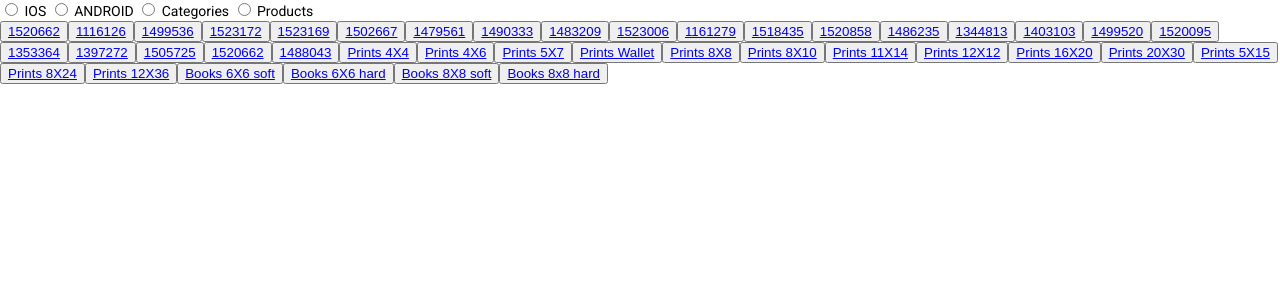
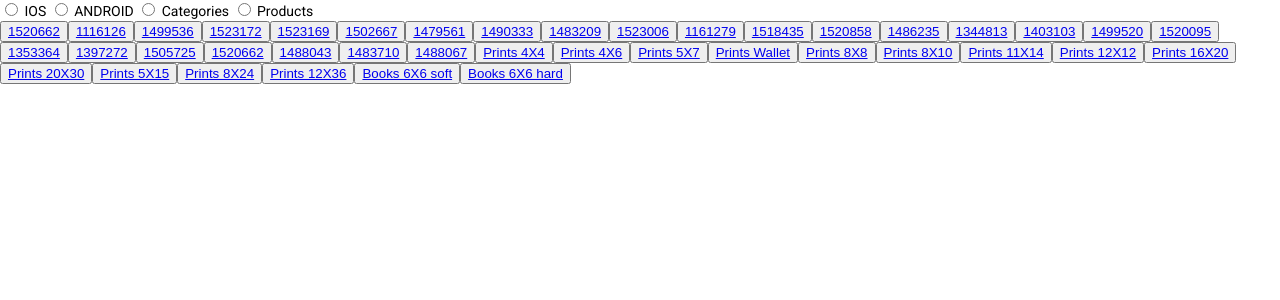
Before and after one commit to SergiyBelevitnevSFLY/deeplinks, an Angular app: page /products in a window 1280 px wide. Shown: the top 300 px of the page. Built offline with nearby package versions, Linux system fonts and the light colour scheme.

Commit message:
added skus

```diff
--- a/src/app/products/products.component.ts
+++ b/src/app/products/products.component.ts
@@ -88,6 +88,17 @@ import { Component, OnInit } from '@angular/core';
 <button type="button" class="btn btn-secondary">
 <a href="shutterfly-staging://mobile/v2/products?products=[1488043]">1488043</a>
 </button>
+
+<button type="button" class="btn btn-secondary">
+<a href="shutterfly-staging://mobile/v2/products?products=[1483710]">1483710</a>
+</button>
+
+<button type="button" class="btn btn-secondary">
+<a href="shutterfly-staging://mobile/v2/products?products=[1488067]">1488067</a>
+</button>
+
+
+
   <button type="button" class="btn btn-secondary">
   <a href="shutterfly-staging://mobile/v2/products/2">Prints 4X4</a>
  </button>
@@ -133,12 +144,7 @@ import { Component, OnInit } from '@angular/core';
  <button type="button" class="btn btn-secondary">
   <a href="shutterfly-staging://mobile/v2/products/242">Books 6X6 hard</a>
  </button>
- <button type="button" class="btn btn-secondary">
-  <a href="shutterfly-staging://mobile/v2/products/248">Books 8X8 soft</a>
- </button>
- <button type="button" class="btn btn-secondary">
-  <a href="shutterfly-staging://mobile/v2/products/246">Books 8x8 hard</a>
- </button>
+
 
 
 
```
